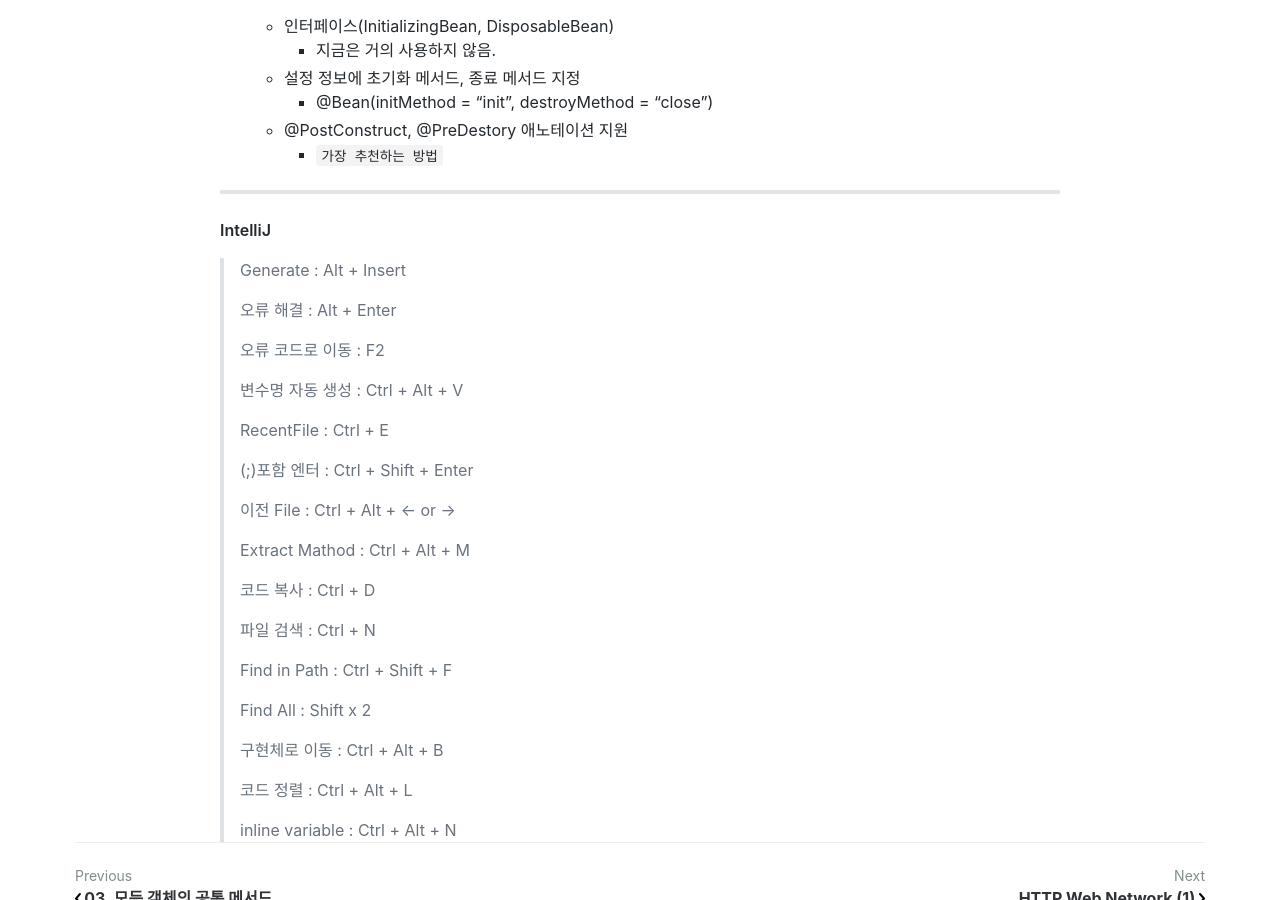
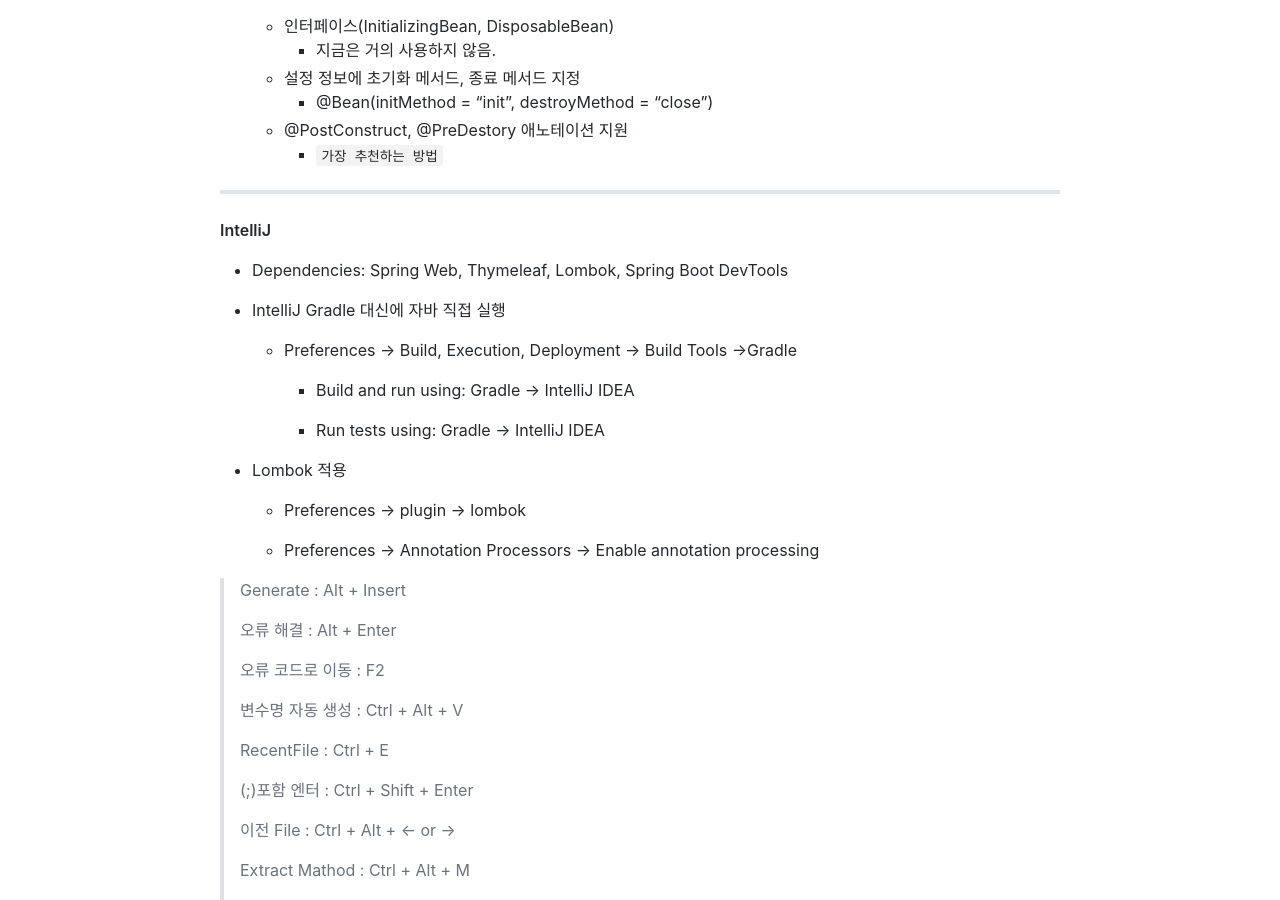
Before and after one commit to jihunparkme/jihunparkme.github.io, a Jekyll site: the page built from _posts/2021-05-31-Spring-Core.md, in a window 1280 px wide and 900 px high, scrolled down 7382 px. Built offline with Jekyll 4.4.1, drawn with Linux system fonts in a browser that asks for light colours; comment, search, counter and statistics services are not loaded.

Commit message:
add IntelliJ setting contents

```diff
--- a/_posts/2021-05-31-Spring-Core.md
+++ b/_posts/2021-05-31-Spring-Core.md
@@ -16,7 +16,7 @@
 # A table of contents
 
 - [Spring](#Spring)
-- [좋은 객체지향의 5가지 원칙 (SOLID)](#좋은-객체지향의-5가지-원칙-(SOLID))
+- [좋은 객체지향의 5가지 원칙 (SOLID)](<#좋은-객체지향의-5가지-원칙-(SOLID)>)
 - [스프링과 객체지향](#스프링과-객체지향)
 - [IoC, DI, Container](#IoC,-DI,-Container)
 - [도메인 설계](#도메인-설계)
@@ -40,9 +40,7 @@
   - 스프링 배치
   - 스프링 클라우드
 
-
 ---
-
 
 ## 좋은 객체지향의 5가지 원칙 (SOLID)
 
@@ -327,6 +325,22 @@
 
 **IntelliJ**
 
+- Dependencies: Spring Web, Thymeleaf, Lombok, Spring Boot DevTools
+
+- IntelliJ Gradle 대신에 자바 직접 실행
+
+  - Preferences -> Build, Execution, Deployment -> Build Tools ->Gradle
+
+    - Build and run using: Gradle -> IntelliJ IDEA
+
+    - Run tests using: Gradle -> IntelliJ IDEA
+
+- Lombok 적용
+
+  - Preferences -> plugin -> lombok
+
+  - Preferences -> Annotation Processors -> Enable annotation processing
+
 > Generate : Alt + Insert
 >
 > 오류 해결 : Alt + Enter
```
